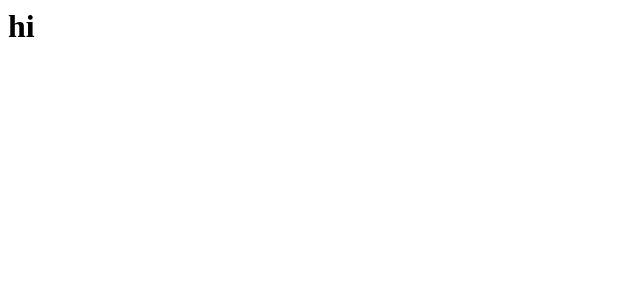
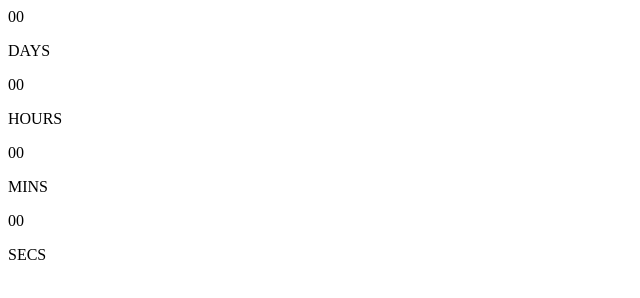
Before and after one commit to sumantika/hihi, a plain HTML site: page index.html in a window 1280 px wide. Shown: the whole page, without its empty margins (0-640 px from the left). Drawn offline with Linux system fonts and the light colour scheme.

Commit message:
Update index.html

```diff
--- a/index.html
+++ b/index.html
@@ -1,3 +1,23 @@
 <body>
-<h1>hi</h1>
+<div class="container">
+  <div class="title"></div>
+  <div class="clock">
+    <div class="days">
+      <span id="days">00</span>
+      <p>DAYS</p>
+    </div>
+    <div class="hours">
+      <span id="hours">00</span>
+      <p>HOURS</p>
+    </div>
+    <div class="minutes">
+      <span id="minutes">00</span>
+      <p>MINS</p>
+    </div>
+    <div class="seconds">
+      <span id="seconds">00</span>
+      <p>SECS</p>
+    </div>
+  </div>
+</div>
 </body>
```
